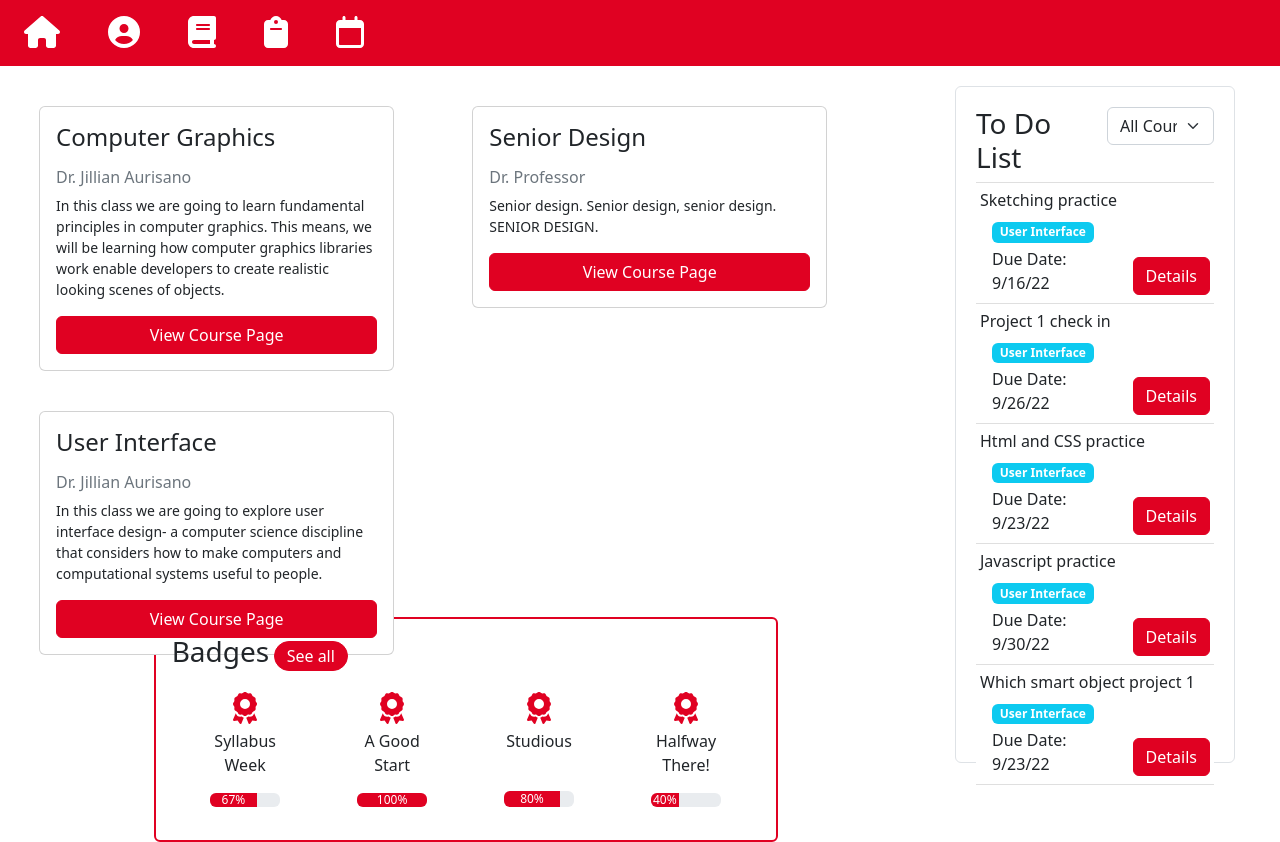
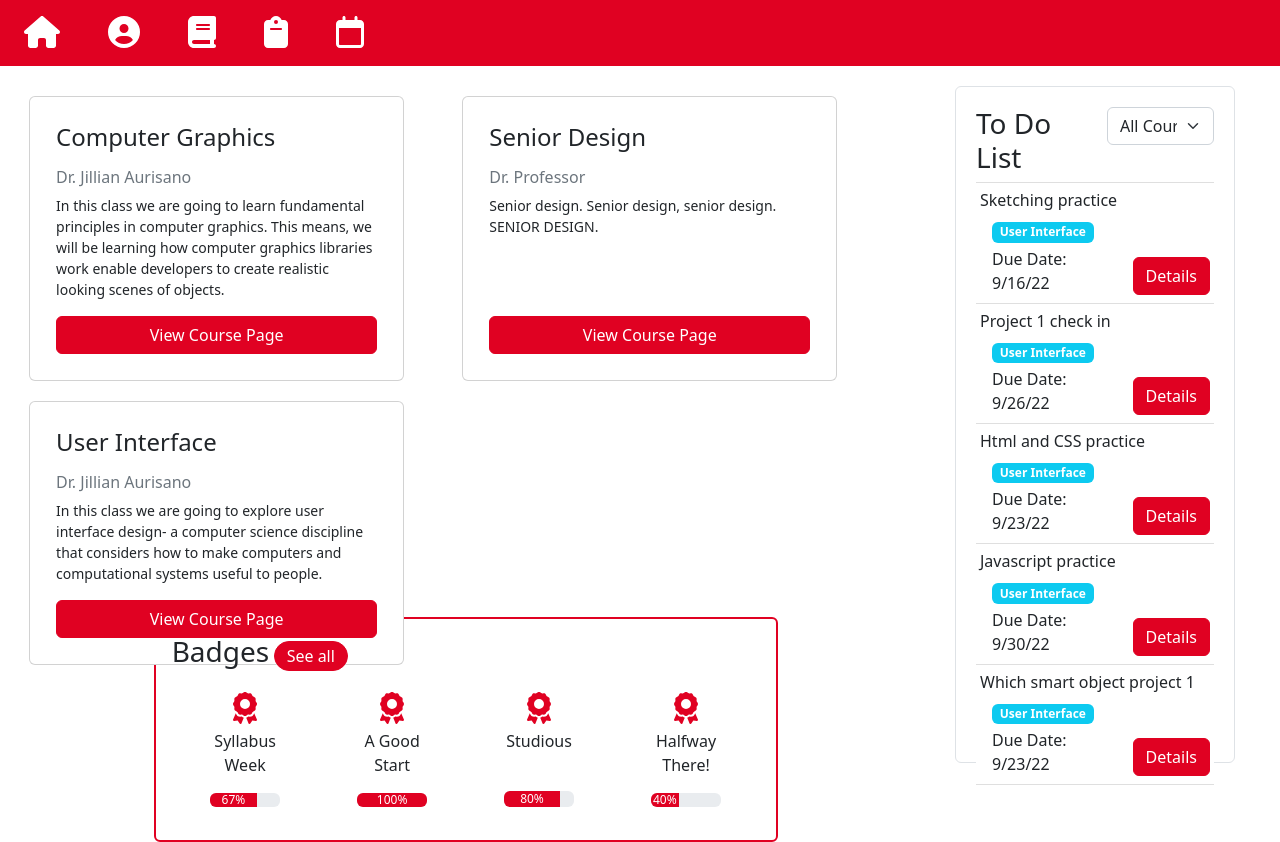
Before and after one commit to cconn10/CS5167Project2, a React (Create React App) app: page / in a window 1280 px wide. Built offline with nearby package versions, Linux system fonts and the light colour scheme; the HTML template or start-up script is replaced by a standard one.

Commit message:
Card style fix

```diff
--- a/src/components/Home/ClassCard.jsx
+++ b/src/components/Home/ClassCard.jsx
@@ -13,8 +13,7 @@ class ClassCard extends Component {
         const courseInfo = this.props.courseInfo
         return (
             <React.Fragment>
-            <div className="card-home">
-                <div className="card">
+                <div className="card card-home">
                     <div className="card-body d-flex flex-column">
                         <h5 className="card-title">{courseInfo.name}</h5>
                         <h6 className='card-subtitle text-muted my-2'>{courseInfo.professor}</h6>
@@ -22,7 +21,6 @@ class ClassCard extends Component {
                         <a href={"/Courses/" + this.handleURL(courseInfo.name)} className="btn btn-primary mt-auto">View Course Page</a>
                     </div>
                 </div>
-                </div>
             </React.Fragment>
         );
     }
```
